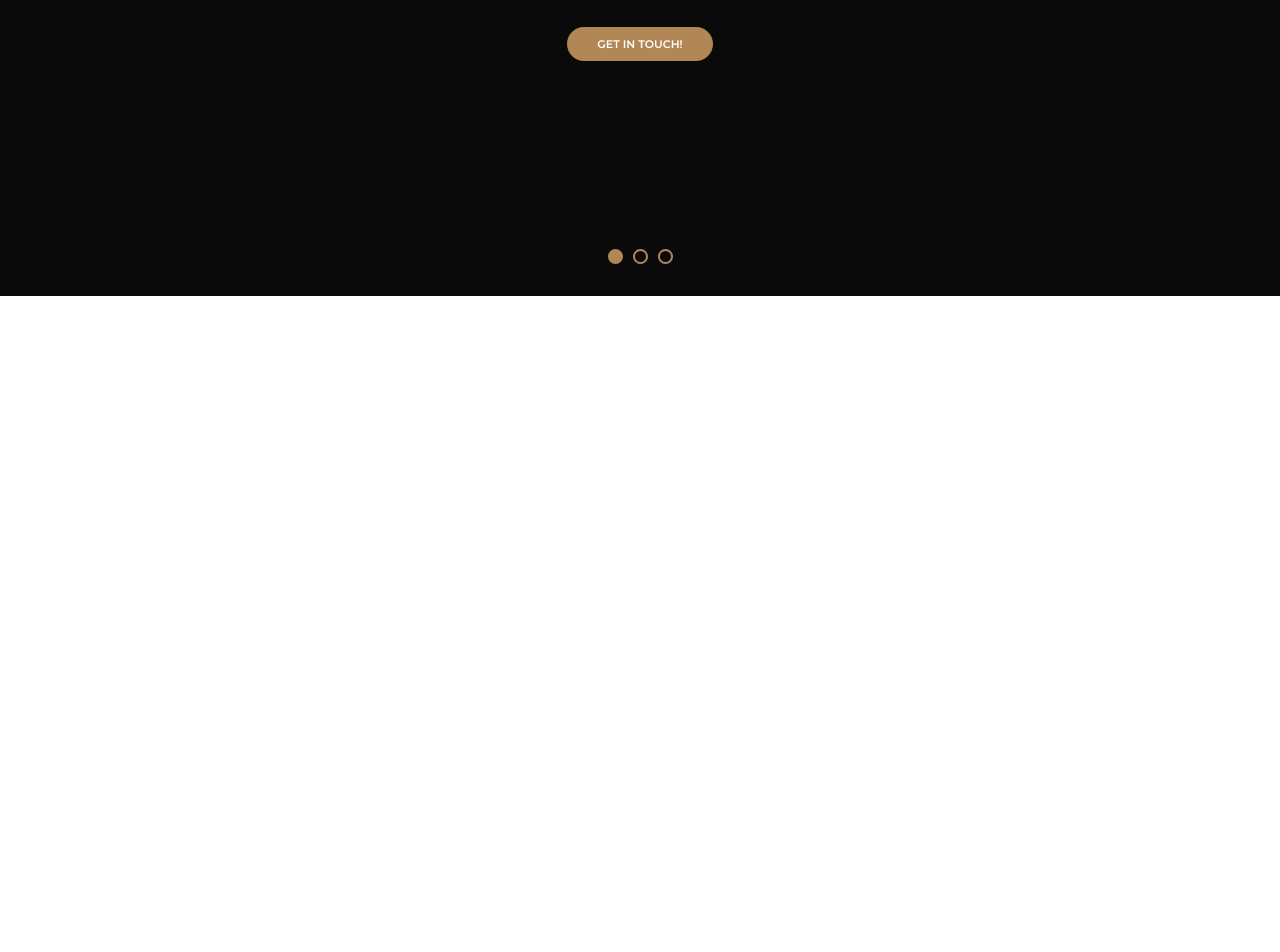
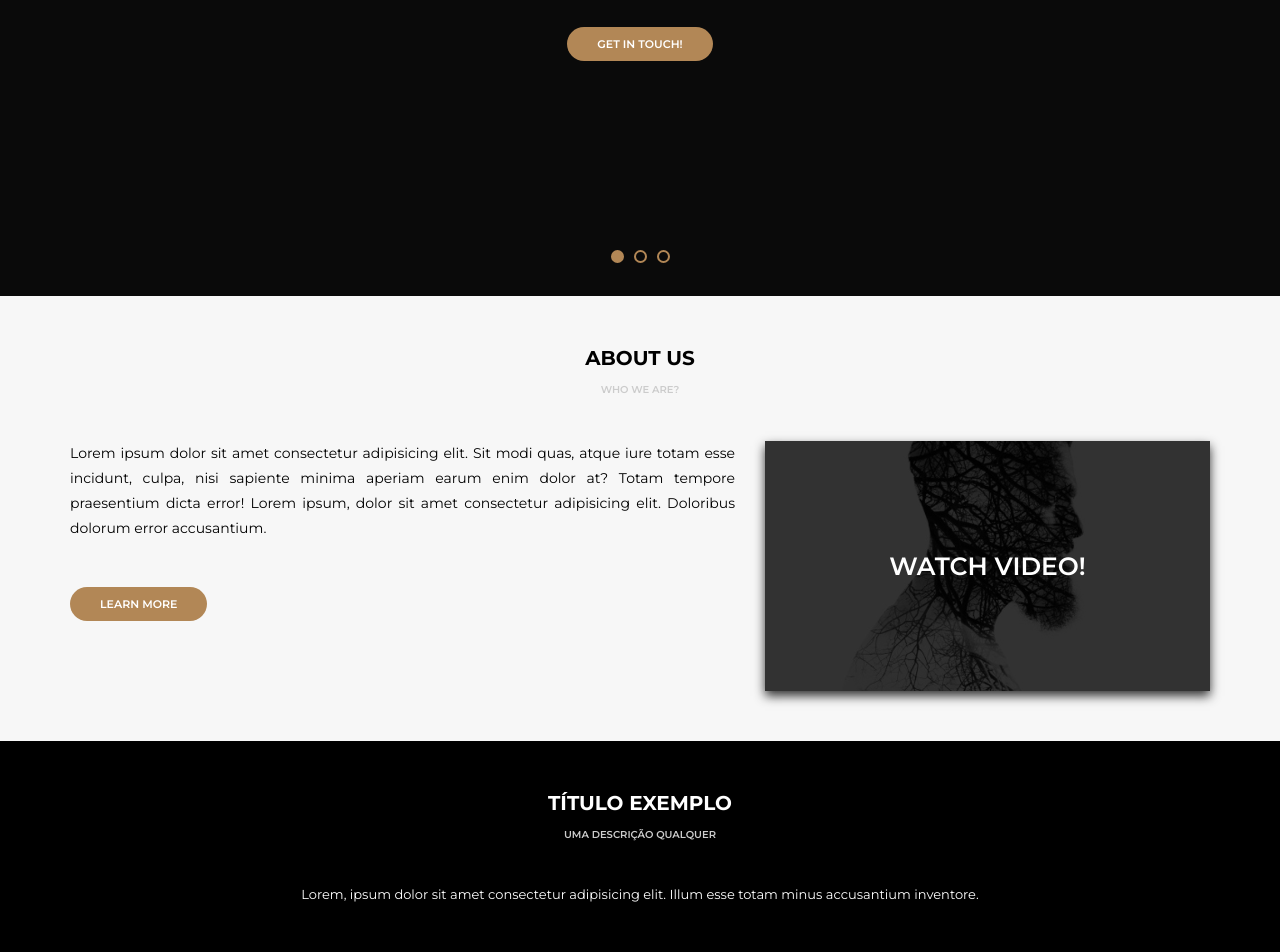
Before and after one commit to pablobr2100/Projeto-Awax, a plain HTML site: page index.html in a window 1280 px wide. Shown: the part 504-1456 px from the top of the page. Before the commit the page ends 800 px from the top, so only its background shows below. Drawn offline with Linux system fonts and the light colour scheme.

Commit message:
Section "About us"
Inserindo o javascript para o funcionamento dos pointer ao clicar. Construção da primeira seção do site e de alguns itens default.

```diff
--- a/assets/css/style.css
+++ b/assets/css/style.css
@@ -6,6 +6,7 @@
 body {
     font-family: 'Montserrat', Arial, Helvetica, sans-serif;
     font-size: 13px;
+    overflow-x: hidden;
 }
 
 header {
@@ -57,6 +58,18 @@ header {
     color: #CCC;
 }
 
+.button {
+    display: inline-block;
+    background-color: #B28756;
+    color: #FFF;
+    text-transform: uppercase;
+    font-size: 11px;
+    font-weight: 600;
+    text-decoration: none;
+    padding: 10px 30px;
+    margin-top: 30px;
+    border-radius: 20px;
+}
 
 .banner {
     height: calc(100vh - 100px);
@@ -89,24 +102,12 @@ header {
     font-weight: bold;
     font-size: 50px;
 }
-.banner h1 span {
+.banner .coloredText {
     color: #B28756;
 }
 .banner h2 {
     text-transform: uppercase;
     margin-top: 20px;
-}
-.banner a {
-    display: block;
-    background-color: #B28756;
-    color: #FFF;
-    text-transform: uppercase;
-    font-size: 11px;
-    font-weight: 600;
-    text-decoration: none;
-    padding: 10px 30px;
-    margin-top: 30px;
-    border-radius: 20px;
 }
 .banner .sliders_pointers {
     width: 100vw;
@@ -118,10 +119,10 @@ header {
     align-items: center;
 }
 .banner .pointer {
-    width: 15px;
-    height: 15px;
+    width: 13px;
+    height: 13px;
     border: 2px solid #B28756;
-    border-radius: 8px;
+    border-radius: 7px;
     margin-left: 5px;
     margin-right: 5px;
     cursor: pointer;
@@ -129,3 +130,91 @@ header {
 .banner .pointer.active {
     background-color: #B28756;
 }
+
+
+
+.default {
+    padding-top: 50px;
+    padding-bottom: 50px;
+    display: flex;
+    flex-direction: column;
+    align-items: center;
+}
+.default .section_title,
+.default .section_description {
+    text-transform: uppercase;
+    font-weight: 600;
+}
+.default .section_title {
+    font-weight: 700;
+    font-size: 20px;
+}
+.default .section_description {
+    font-size: 10px;
+    color: #CCC;
+    margin-top: 13px;
+    margin-bottom: 45px;
+}
+.default .section_body {
+    max-width: 1140px;
+    margin: auto;
+}
+.default.light {
+    background-color: #F7F7F7;
+}
+.default.light .section_title,
+.default.light .section_body {
+    color: #000;
+}
+.default.dark {
+    background-color: #000;
+}
+.default.dark .section_title,
+.default.dark .section_body {
+    color: #FFF;
+}
+
+
+
+
+
+
+
+
+/*
+CSS DE ÁREAS ESPECÍFICAS
+*/
+
+.section_aboutus {
+    display: flex;
+}
+.section_aboutus_left {
+    flex: 1;
+}
+.section_aboutus_left p {
+    font-size: 14px;
+    line-height: 25px;
+    text-align: justify;
+}
+.section_aboutus_right {
+    margin-left: 30px;
+    width: 445px;
+    height: 250px;
+    background-image: url('../../media/awax_aboutus.jpg');
+    background-size: cover;
+    background-position: center;
+    overflow: hidden;
+    box-shadow: 0px 5px 10px #333;
+}
+.section_aboutus_right_video {
+    width: 100%;
+    height: 100%;
+    font-size: 25px;
+    font-weight: 600;
+    color: #FFF;
+    text-transform: uppercase;
+    background-color: rgba(0, 0, 0, 0.8);
+    display: flex;
+    align-items: center;
+    justify-content: center;
+}
--- /dev/null
+++ b/assets/js/script.js
@@ -0,0 +1,25 @@
+let slideOnScreen = 0;
+
+function selectedSlide(n) {
+
+    slideOnScreen = n;
+
+    let slide = document.getElementsByClassName("slide");
+    let pointer = document.getElementsByClassName("pointer");
+
+    if (n > slide.length ) {
+        slideOnScreen = 1
+    }
+    if (n < 1) {
+        slideOnScreen = slide.length
+    }
+
+
+    for (let i = 0; i < slide.length; i++) {
+        slide[i].style.display = "none";
+        pointer[i].className = pointer[i].className.replace(" active", "");
+    }
+
+    slide[slideOnScreen - 1].style.display = "inline-block";
+    pointer[slideOnScreen - 1].className += " active";
+}
--- a/index.html
+++ b/index.html
@@ -41,29 +41,71 @@
             <div class="sliders">
                 <div class="slide">
                     <div class="slidearea">
-                        <h1>Design is about<br><span>Communication</span></h1>
+                        <h1>Design is about</h1>
+                        <h1 class="coloredText">Communication</h1>
                         <h2>Call Us: +00 0 1234 5678</h2>
-                        <a href="">Get in touch!</a>
+                        <a href="" class="button">Get in touch!</a>
                     </div>
                 </div>
                 <div class="slide">
-                    ...2
+                    <div class="slidearea">
+                        <h1>Design is about</h1>
+                        <h1 class="coloredText">Services</h1>
+                        <h2>Call Us: +00 0 1234 5678</h2>
+                        <a href="" class="button">Get in touch!</a>
+                    </div>
                 </div>
                 <div class="slide">
-                    ...3
+                    <div class="slidearea">
+                        <h1>Design is about</h1>
+                        <h1 class="coloredText">Happy clients</h1>
+                        <h2>Call Us: +00 0 1234 5678</h2>
+                        <a href="" class="button">Get in touch!</a>
+                    </div>
                 </div>
             </div>
             <div class="sliders_pointers">
-                <div class="pointer active"></div>
-                <div class="pointer"></div>
-                <div class="pointer"></div>
+                <div class="pointer active" onclick="selectedSlide(1)"></div>
+                <div class="pointer" onclick="selectedSlide(2)"></div>
+                <div class="pointer" onclick="selectedSlide(3)"></div>
             </div>
         </section>
+
+        <section class="default light">
+            <div class="section_title">about us</div>
+            <div class="section_description">who we are?</div>
+            <div class="section_body">
+                <div class="section_aboutus">
+                    <div class="section_aboutus_left">
+                        <p>
+                            Lorem ipsum dolor sit amet consectetur adipisicing elit. Sit modi quas, atque iure totam esse incidunt, culpa, nisi sapiente minima aperiam earum enim dolor at? Totam tempore praesentium dicta error! Lorem ipsum, dolor sit amet consectetur adipisicing elit. Doloribus dolorum error accusantium.
+                        </p>
+                        <br>
+                        <a href="" class="button">Learn More</a>
+                    </div>
+                    <div class="section_aboutus_right">
+                        <div class="section_aboutus_right_video">
+                            <p>Watch Video!</p>
+                        </div>
+                    </div>
+                </div>
+            </div>
+        </section>
+
+        <section class="default dark">
+            <div class="section_title">Título Exemplo</div>
+            <div class="section_description">Uma descrição qualquer</div>
+            <div class="section_body">
+                Lorem, ipsum dolor sit amet consectetur adipisicing elit. Illum esse totam minus accusantium inventore.
+            </div>
+        </section>
+
     </main>
 
     <footer>
 
     </footer>
 
+    <script src="assets/js/script.js"></script>
 </body>
 </html>
```
Also changed, not shown: media/awax_aboutus.jpg (added), 1 other file.
